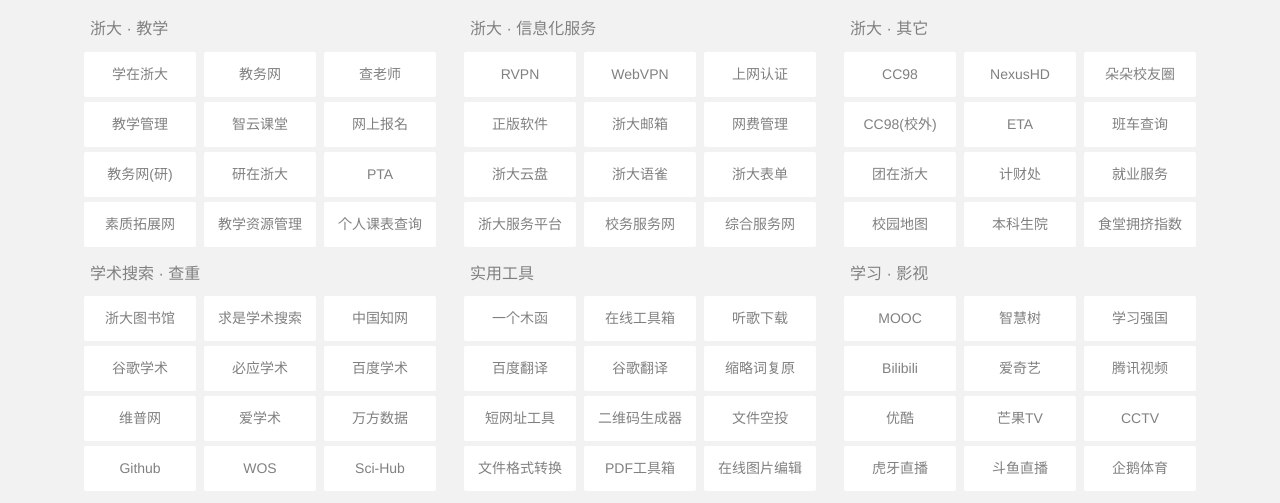
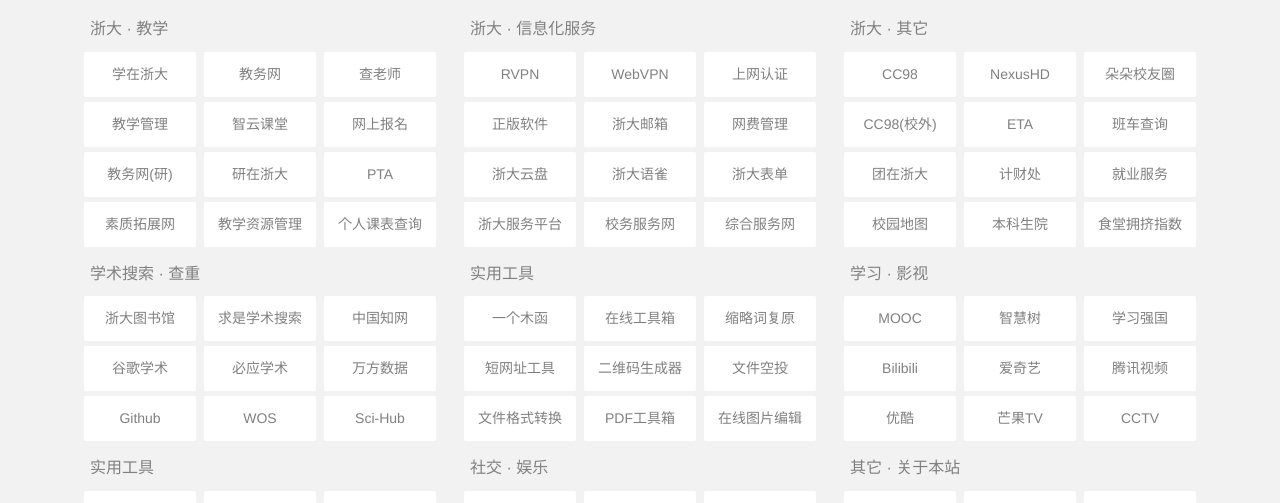
Before and after one commit to IIIILing/zjuers.tech, a plain HTML site: page index.html in a window 1280 px wide. Shown: the part 233-736 px from the top of the page. Drawn offline with nearby package versions, Linux system fonts and the light colour scheme; a script that the page names is missing.

Commit message:
修改页面

```diff
--- a/index.html
+++ b/index.html
@@ -344,19 +344,6 @@
                                                                                 target="_blank">必应学术</a><span
                                                                                 class="bianji">编辑</span></div>
                                                                 <div class="col-xs-4 mb-2"><a class="link-list-a"
-                                                                                id="bdxs"
-                                                                                href="https://xueshu.baidu.com/"
-                                                                                target="_blank">百度学术</a><span
-                                                                                class="bianji">编辑</span></div>
-                                                                <div class="col-xs-4 mb-2"><a class="link-list-a"
-                                                                                id="wpw" href="http://www.cqvip.com/"
-                                                                                target="_blank">维普网</a><span
-                                                                                class="bianji">编辑</span></div>
-                                                                <div class="col-xs-4 mb-2"><a class="link-list-a"
-                                                                                id="axs" href="https://www.ixueshu.com/"
-                                                                                target="_blank">爱学术</a><span
-                                                                                class="bianji">编辑</span></div>
-                                                                <div class="col-xs-4 mb-2"><a class="link-list-a"
                                                                                 id="wfsj"
                                                                                 href="https://www.wanfangdata.com.cn/index.html"
                                                                                 target="_blank">万方数据</a><span
@@ -364,7 +351,6 @@
                                                                 <div class="col-xs-4 mb-2"><a class="link-list-a"
                                                                                 id="github" href="https://github.com/"
                                                                                 data-toggle="tooltip"
-                                                                                title="网络不佳时请考虑使用代理或镜像"
                                                                                 target="_blank">Github</a><span
                                                                                 class="bianji">编辑</span>
                                                                 </div>
@@ -372,7 +358,6 @@
                                                                                 id="webofscience"
                                                                                 href="https://www.webofscience.com/"
                                                                                 data-toggle="tooltip"
-                                                                                title="建议校园网或RVPN/WebVPN"
                                                                                 target="_blank">WOS</a><span
                                                                                 class="bianji">编辑</span></div>
                                                                 <div class="col-xs-4 mb-2"><a class="link-list-a"
@@ -394,22 +379,6 @@
                                                                                 id="qqtool"
                                                                                 href="https://tool.browser.qq.com/"
                                                                                 target="_blank">在线工具箱</a><span
-                                                                                class="bianji">编辑</span></div>
-                                                                <div class="col-xs-4 mb-2"><a class="link-list-a"
-                                                                                id="tgxz" href="http://www.xmsj.org/"
-                                                                                target="_blank">听歌下载</a><span
-                                                                                class="bianji">编辑</span></div>
-                                                                <div class="col-xs-4 mb-2"><a class="link-list-a"
-                                                                                id="bdfy"
-                                                                                href="https://fanyi.baidu.com/"
-                                                                                target="_blank">百度翻译</a><span
-                                                                                class="bianji">编辑</span></div>
-                                                                <div class="col-xs-4 mb-2"><a class="link-list-a"
-                                                                                id="ggfy"
-                                                                                href="https://translate.google.com/"
-                                                                                data-toggle="tooltip"
-                                                                                title="无法访问时请考虑使用代理"
-                                                                                target="_blank">谷歌翻译</a><span
                                                                                 class="bianji">编辑</span></div>
                                                                 <div class="col-xs-4 mb-2"><a class="link-list-a"
                                                                                 id="slcfy"
@@ -489,18 +458,6 @@
                                                                 <div class="col-xs-4 mb-2"><a class="link-list-a"
                                                                                 id="ysw" href="https://tv.cctv.com/"
                                                                                 target="_blank">CCTV</a><span
-                                                                                class="bianji">编辑</span></div>
-                                                                <div class="col-xs-4 mb-2"><a class="link-list-a"
-                                                                                id="hyzb" href="https://www.huya.com/"
-                                                                                target="_blank">虎牙直播</a><span
-                                                                                class="bianji">编辑</span></div>
-                                                                <div class="col-xs-4 mb-2"><a class="link-list-a"
-                                                                                id="dyzb" href="https://www.douyu.com/"
-                                                                                target="_blank">斗鱼直播</a><span
-                                                                                class="bianji">编辑</span></div>
-                                                                <div class="col-xs-4 mb-2"><a class="link-list-a"
-                                                                                id="qety" href="https://live.qq.com/"
-                                                                                target="_blank">企鹅体育</a><span
                                                                                 class="bianji">编辑</span></div>
                                                         </div>
                                                 </div>
```
